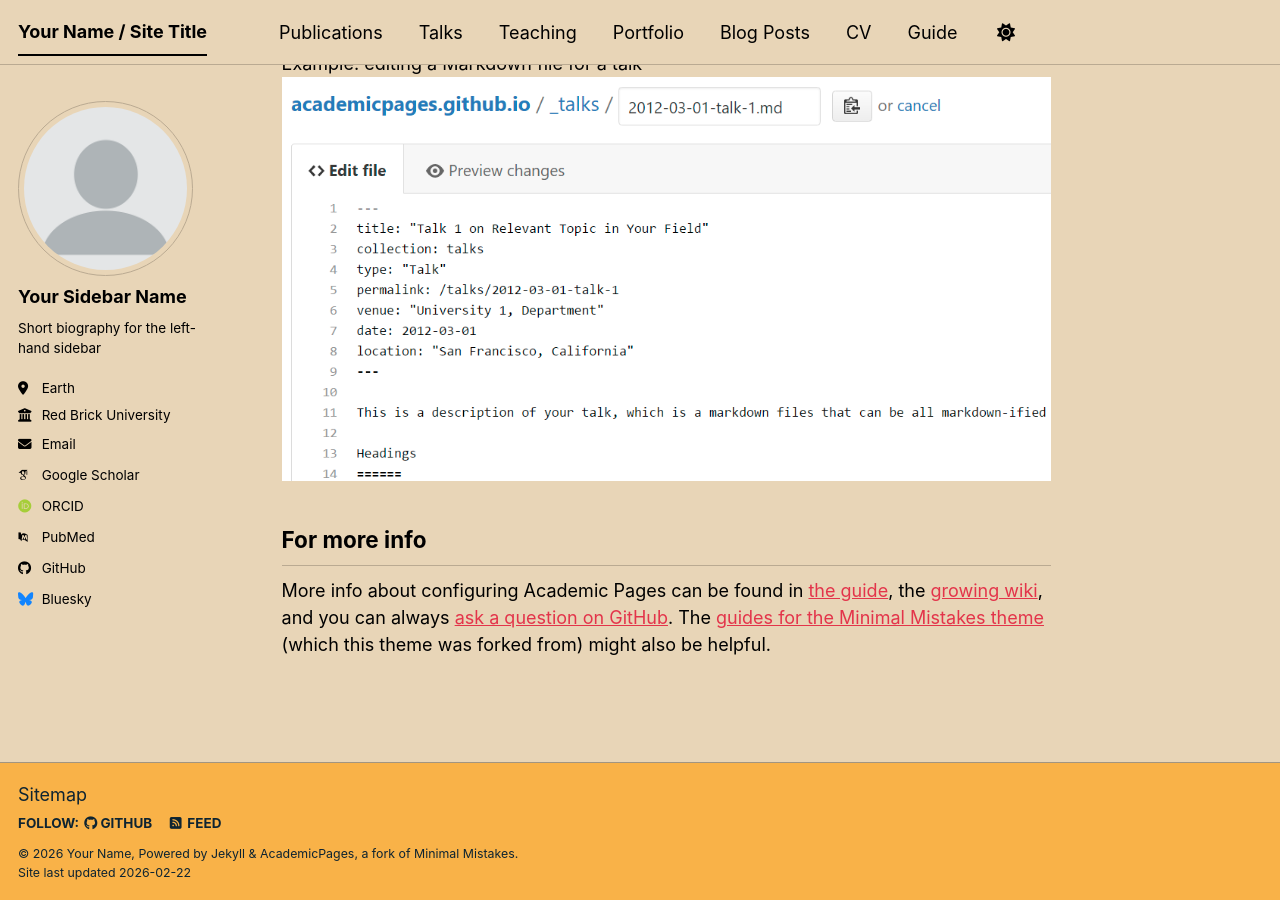
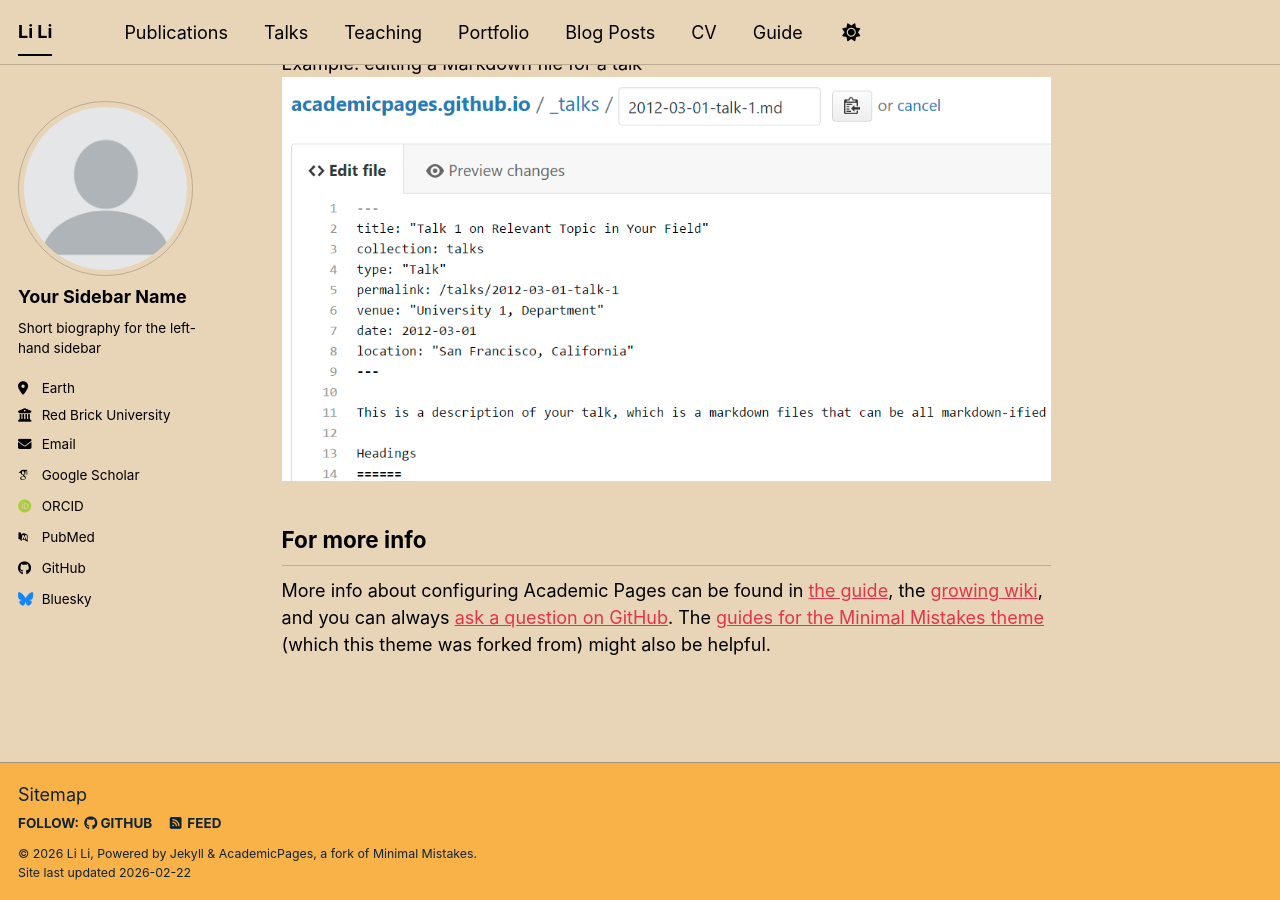
Before and after one commit to LiLi-Geo/LiLi-Geo.github.io, a Jekyll site: the page built from _pages/about.md, in a window 1280 px wide and 900 px high, scrolled down 2720 px. Built offline with Jekyll 4.4.1, drawn with Linux system fonts in a browser that asks for light colours; some web fonts are replaced; a script bundle is joined from its source files by our own code; library files that are not in the unit come from our copies.

Commit message:
Update site title and name in config

```diff
--- a/_config.yml
+++ b/_config.yml
@@ -9,9 +9,9 @@
 # Basic Site Settings
 locale                   : "en-US"
 site_theme               : "sunrise" # The available themes options are "default", "air", "sunrise", "mint", "dirt" and "contrast"
-title                    : "Your Name / Site Title"
+title                    : "Li Li"
 title_separator          : "-"
-name                     : &name "Your Name"
+name                     : &name "Li Li"
 description              : &description "Your Name's academic portfolio"   # Update this with a general description of your site, this is the default if not overridden by a page
 url                      : https://academicpages.github.io # The base hostname & protocol for your site e.g. "https://[your GitHub username].github.io",
                                                            # or if you already have some other page hosted on Github then use "https://[your GitHub username].github.io/[Your Repo Name]"
```
